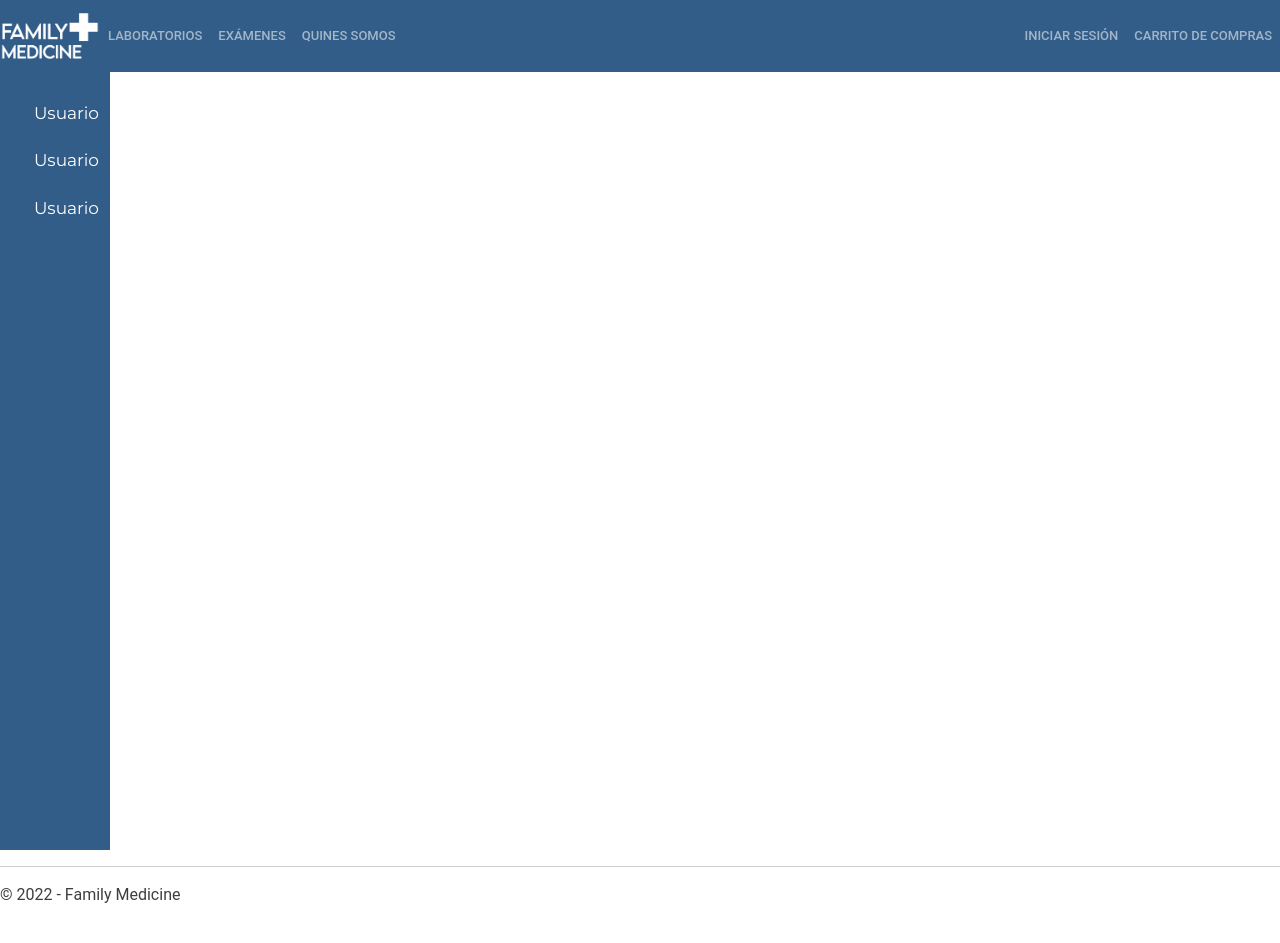
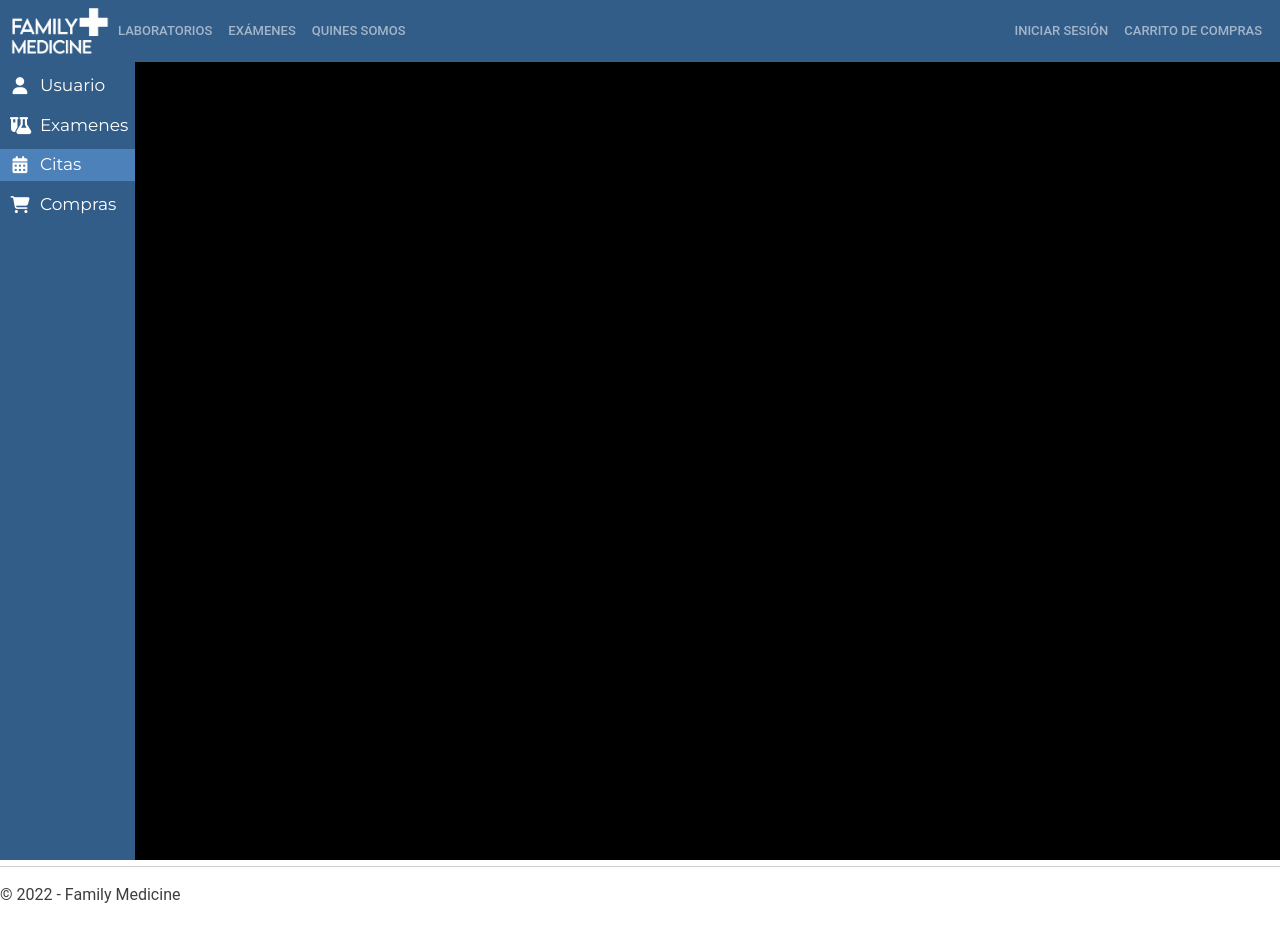
Before and after one commit to cristopher9730/Family-Medicine, an ASP.NET MVC app: page /Home/DashboardUsuario in a window 1280 px wide. Run offline with ASP.NET Core 8 and stand-ins for ASP.NET MVC 5, Linux system fonts and the light colour scheme; the project's own start-up code is not run, and a stand-in starts its controllers and pages; some libraries are stand-ins or nearby versions.

Commit message:
Contenido de dashboard

```diff
--- a/FamilyMedicine/Content/css/DashBoard.css
+++ b/FamilyMedicine/Content/css/DashBoard.css
@@ -1,3 +1,9 @@
+.bg-primary {
+    --bs-bg-opacity: 1;
+    background-color: rgba(var(--bs-primary-rgb), var(--bs-bg-opacity)) !important;
+    padding: 3px 10px 3px 10px !important;
+}
+
 .container,
 .container-fluid,
 .container-xxl,
@@ -21,14 +27,12 @@
 .ContenedorDeDashboard {
     display: flex;
     flex-direction: row;
-    justify-content: space-between;
     align-items: flex-start;
-
     height: 100vh;
+    padding-top: 10px;
 }
 
 /*--------------NAV---------------------------*/
-
 .contenedorDeNav {
     display: flex;
     flex-direction: column;
@@ -36,31 +40,57 @@
     align-items: center;
     background-color: #325D88;
     height: 100vh;
-    width: 120px;
+    width: 135px;
+    padding-top: 10px;
 }
 
 .contenedorDeOpcionesDelNav {
     display: flex;
     flex-direction: row;
     justify-content: flex-start;
-    align-items: flex-start;
+    align-items: center;
     gap: 10px 10px;
+
     transition: 544ms;
-
+    width: 135px;
     padding: 3px 10px 3px 10px;
+    text-decoration: none;
 }
 
 .contenedorDeOpcionesDelNav:hover {
     display: flex;
     flex-direction: row;
-    justify-content: center;
+    justify-content: flex-start;
     align-items: center;
     gap: 10px 10px;
 
+    transition: 544ms;
+    width: 135px;
+    padding: 3px 10px 3px 10px;
+
+    text-decoration: none;
     background-color: #447eb8;
     box-shadow: rgba(0, 0, 0, 0.1) 0px 10px 15px -3px, rgba(0, 0, 0, 0.05) 0px 4px 6px -2px;
-    transform: scale(1.020);
+    text-decoration: none;
 }
+
+
+.active{
+    display: flex;
+    flex-direction: row;
+    justify-content: flex-start;
+    align-items: center;
+    gap: 10px 10px;
+
+    transition: 544ms;
+    width: 135px;
+    padding: 3px 10px 3px 10px;
+
+    text-decoration: none;
+    background-color: #4d81ba;
+    text-decoration: none;
+}
+
 
 
 .ContenedorDeNombre {
@@ -70,6 +100,14 @@
     font-weight: 500;
 
     margin: 0;
+}
+
+.fa-solid {
+    color: #ffffff;
+    font-size: 17px !important;
+    margin: 0;
+    width: 20px;
+    text-align: center;
 }
 
 .ContenedorDeNombre:hover {
@@ -83,5 +121,6 @@
 
 .contenedorDeHeader {
     width: 100%;
-    min-width: 1070px;
+    height: 100vh;
+    background-color: #000000;
 }
--- a/FamilyMedicine/Views/Home/DashboardUsuario.cshtml
+++ b/FamilyMedicine/Views/Home/DashboardUsuario.cshtml
@@ -10,22 +10,22 @@
 
 <section class="ContenedorDeDashboard">
     <section class="contenedorDeNav">
-        <hgroup class="mb-3 contenedorDeOpcionesDelNav">
-            <i class="fa-solid fa-user ContenedorDeNombre"></i>
+        <a href="" class="mb-2 contenedorDeOpcionesDelNav">
+            <i class="fa-solid fa-user"></i>
             <p class="ContenedorDeNombre">Usuario</p>
-        </hgroup>
-        <hgroup class="mb-3 contenedorDeOpcionesDelNav">
-            <i class="fa-solid fa-user ContenedorDeNombre"></i>
-            <p class="ContenedorDeNombre">Usuario</p>
-        </hgroup>
-        <hgroup class="mb-3 contenedorDeOpcionesDelNav">
-            <i class="fa-solid fa-user ContenedorDeNombre"></i>
-            <p class="ContenedorDeNombre">Usuario</p>
-        </hgroup>
-        <hgroup class="mb-3 contenedorDeOpcionesDelNav">
-            <i class="fa-solid fa-user ContenedorDeNombre"></i>
-            <p class="ContenedorDeNombre">Usuario</p>
-        </hgroup>
+        </a>
+        <a href="" class="mb-2 contenedorDeOpcionesDelNav">
+            <i class="fa-solid fa-flask-vial"></i>
+            <p class="ContenedorDeNombre">Examenes</p>
+        </a>
+        <a href="" class="mb-2 contenedorDeOpcionesDelNav active">
+            <i class="fa-solid fa-calendar-days"></i>
+            <p class="ContenedorDeNombre">Citas</p>
+        </a>
+        <a href="" class="mb-2 contenedorDeOpcionesDelNav">
+            <i class="fa-solid fa-cart-shopping"></i>
+            <p class="ContenedorDeNombre">Compras </p>
+        </a>
     </section>
 
     <section class="contenedorDeHeader">
```
